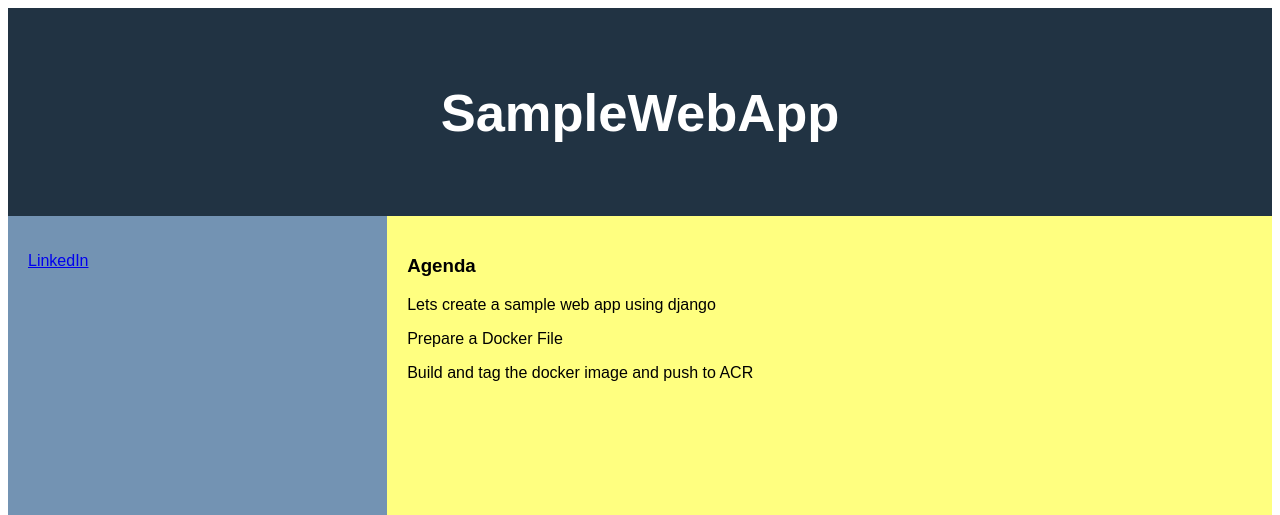
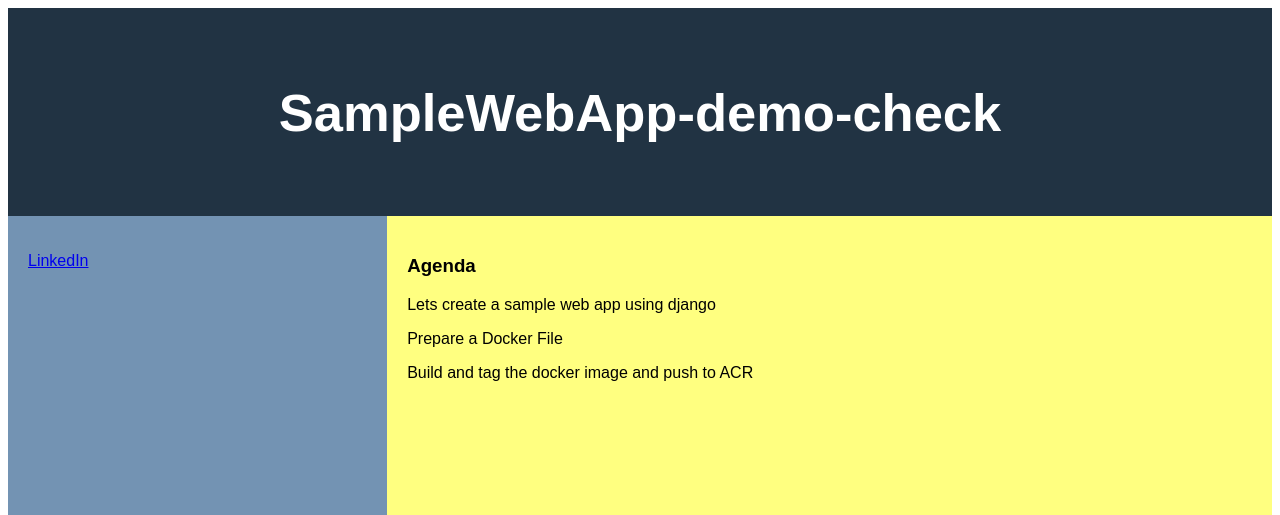
Before and after one commit to jananitework/devops45days-challenge, a Django app: page / in a window 1280 px wide. Shown: the top 515 px of the page. Run offline with Django 4.2, Linux system fonts and the light colour scheme.

Commit message:
Updating demo.html title and checking webhook triggers

```diff
--- a/cicd/Django-webapp/projectcicd/samplewebapp/templates/demo.html
+++ b/cicd/Django-webapp/projectcicd/samplewebapp/templates/demo.html
@@ -73,7 +73,7 @@ footer {
 
 
 <header>
-  <h2>SampleWebApp</h2>
+  <h2>SampleWebApp-demo-check</h2>
 </header>
 
 <section>
```
Also changed, not shown: 1 other file.
